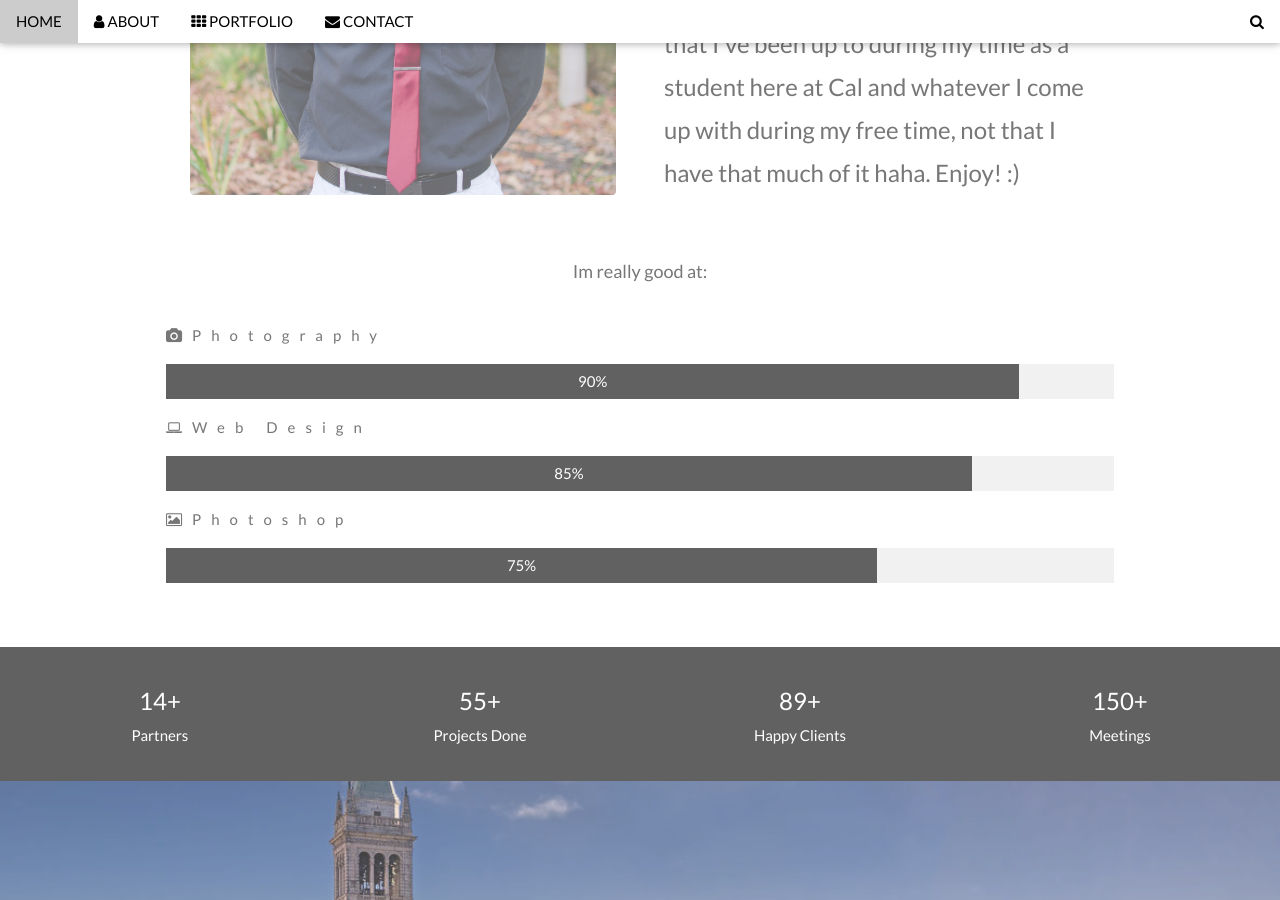
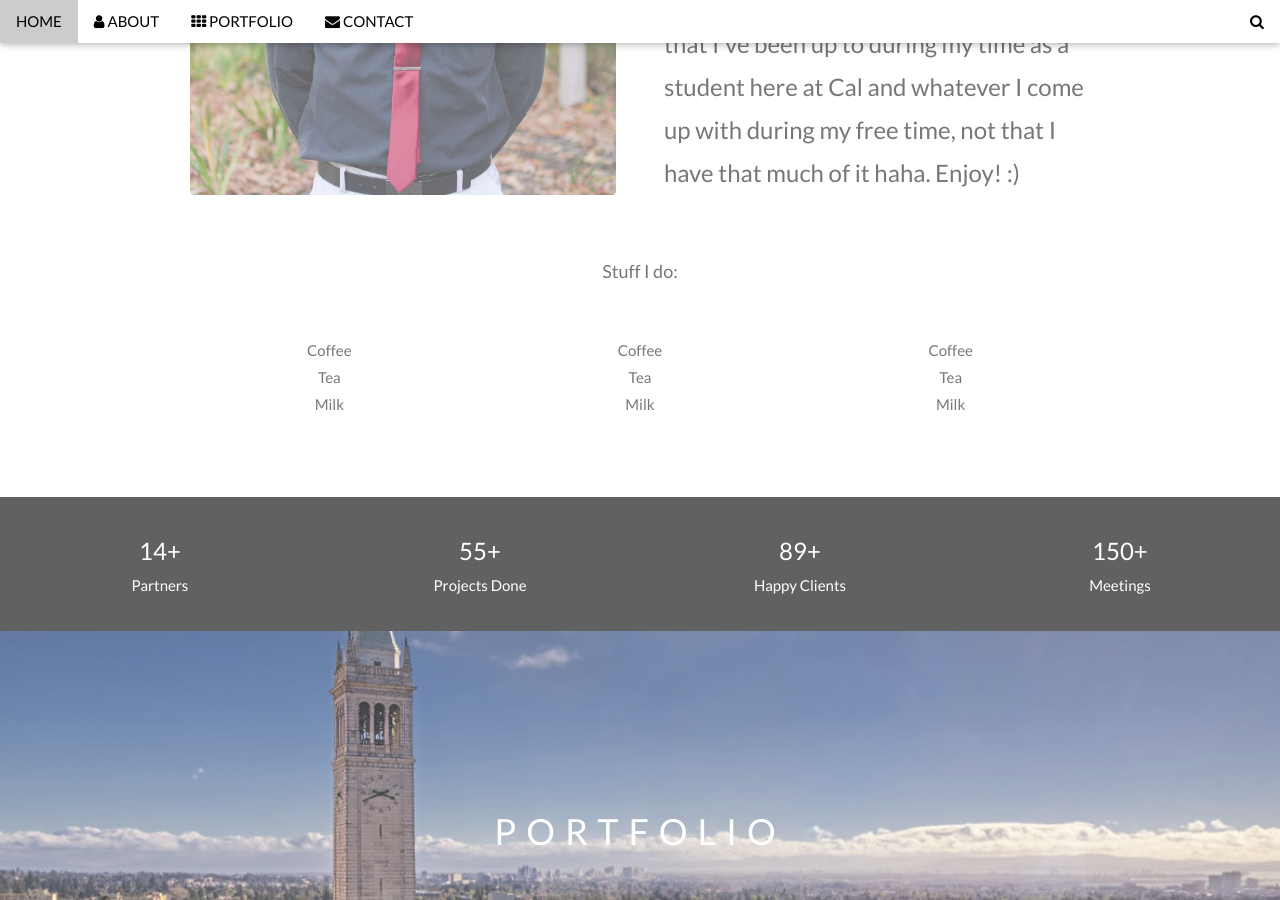
Before and after one commit to asetoodehnia/asetoodehnia.github.io, a Jekyll site: the page index.html, which Jekyll copies as it is, in a window 1280 px wide and 900 px high, scrolled down 1425 px. Built offline with Jekyll 4.4.1, drawn with Linux system fonts in a browser that asks for light colours.

Commit message:
added lists

```diff
--- a/index.html
+++ b/index.html
@@ -109,7 +109,30 @@ body, html {
       <p><font size="5">Welcome to my website! I'm Adel, a second-year Mathematics and Computer Science student at the University of California, Berkeley.  I grew up in Union, New Jersey and I love to play soccer, do math, write code, listen to music, and of course I love food.  Here you'll be able to check out a few things that I've been up to during my time as a student here at Cal and whatever I come up with during my free time, not that I have that much of it haha.  Enjoy! :)</font></p>
     </div>
   </div>
-  <p class="w3-large w3-center w3-padding-16">Im really good at:</p>
+  <p class="w3-large w3-center w3-padding-16">Stuff I do:</p>
+  <div class="w3-row-padding w3-center">
+    <div class="w3-col m4">
+      <p>Coffee <br />
+         Tea <br />
+         Milk <br />
+      </p>
+    </div>
+
+    <div class="w3-col m4">
+      <p>Coffee <br />
+         Tea <br />
+         Milk <br />
+      </p>
+    </div>
+
+    <div class="w3-col m4">
+     <p>Coffee <br />
+         Tea <br />
+         Milk <br />
+      </p>
+    </div>
+  </div>
+  <!-- <p class="w3-large w3-center w3-padding-16">Im really good at:</p>
   <p class="w3-wide"><i class="fa fa-camera"></i>Photography</p>
   <div class="w3-light-grey">
     <div class="w3-container w3-padding-small w3-dark-grey w3-center" style="width:90%">90%</div>
@@ -121,7 +144,7 @@ body, html {
   <p class="w3-wide"><i class="fa fa-photo"></i>Photoshop</p>
   <div class="w3-light-grey">
     <div class="w3-container w3-padding-small w3-dark-grey w3-center" style="width:75%">75%</div>
-  </div>
+  </div> -->
 </div>
 
 <div class="w3-row w3-center w3-dark-grey w3-padding-16">
```
